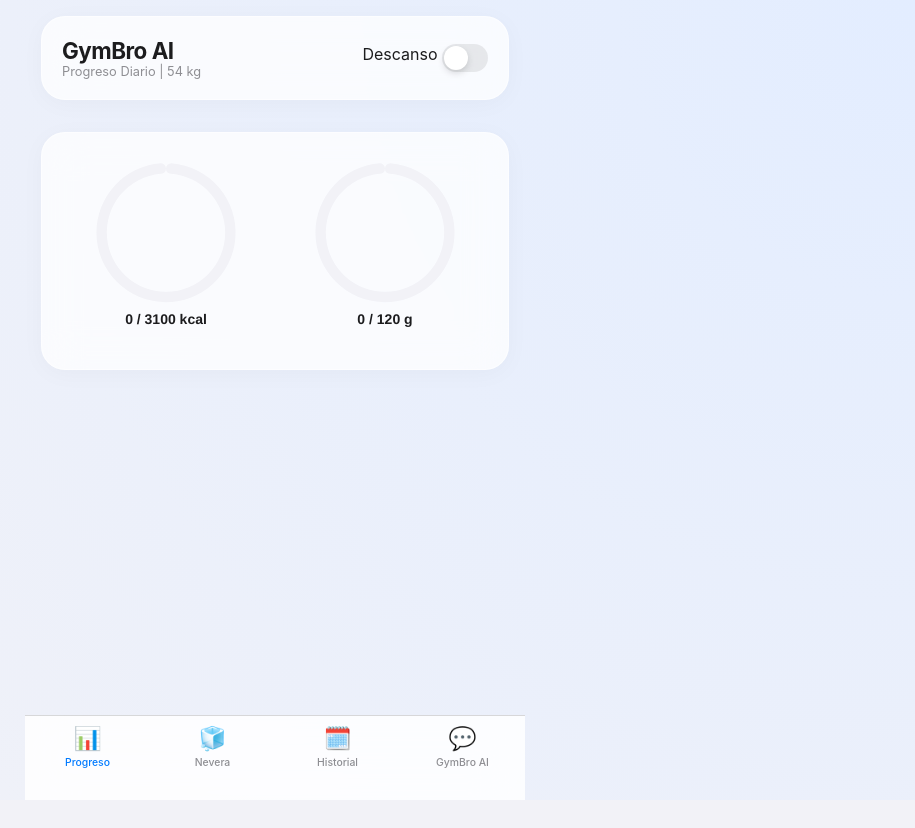
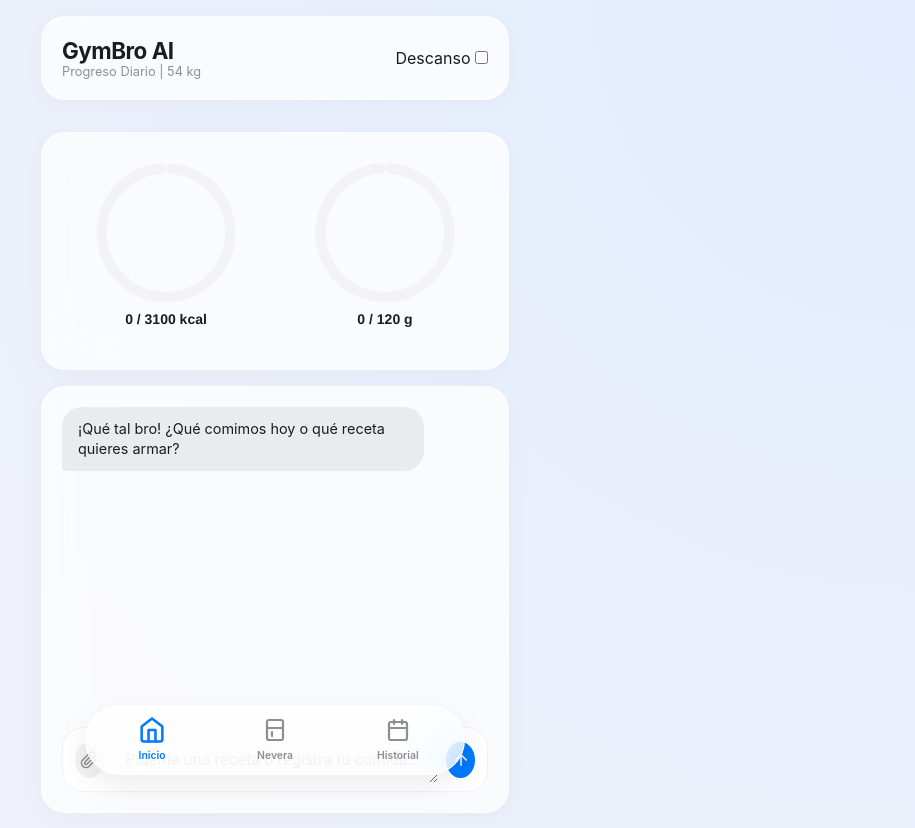
Before and after one commit to FYianProductions/gymbro-ai-mvp, a website with bundled scripts: page index.html in a window 1280 px wide. Shown: the whole page, without its empty margins (365-1280 px from the left). Before the commit the page ends 800 px from the top, so only its background shows below. Built offline with nearby package versions, Linux system fonts and the light colour scheme; no server answers.

Commit message:
feat: diseño premium organizado por pestañas ios 2

```diff
--- a/css/style.css
+++ b/css/style.css
@@ -264,23 +264,29 @@ input:focus, select:focus, textarea:focus {
     color: var(--text-main);
 }
 
-/* BARRA DE NAVEGACIÓN INFERIOR NATIVA (iOS TAB BAR) */
-.ios-tab-bar {
+/* =========================================
+   BARRA FLOTANTE "PASTILLA" (FLOATING PILL)
+   ========================================= */
+.floating-pill {
     position: fixed;
-    bottom: 0;
+    bottom: 25px; /* Flota sobre el borde inferior */
     left: 50%;
     transform: translateX(-50%);
-    width: 100%;
-    max-width: 500px;
-    height: var(--tab-bar-height);
-    background: rgba(255, 255, 255, 0.85);
+    width: 90%;
+    max-width: 380px; /* Ancho ajustado para parecer pastilla */
+    height: 70px;
+
+    /* Efecto Liquid Glass */
+    background: rgba(255, 255, 255, 0.7);
     backdrop-filter: blur(24px);
     -webkit-backdrop-filter: blur(24px);
-    border-top: 0.5px solid rgba(0, 0, 0, 0.15);
+    border: 1px solid rgba(255, 255, 255, 0.8);
+
+    border-radius: 40px; /* Bordes totalmente redondeados */
     display: flex;
-    justify-content: space-around;
-    padding-top: 8px;
-    padding-bottom: calc(env(safe-area-inset-bottom) + 5px);
+    justify-content: space-evenly;
+    align-items: center;
+    box-shadow: 0 10px 30px rgba(0, 0, 0, 0.08); /* Sombra elegante */
     z-index: 100;
 }
 
@@ -291,55 +297,51 @@ input:focus, select:focus, textarea:focus {
     flex-direction: column;
     align-items: center;
     gap: 4px;
-    width: 22%;
+    width: 30%;
     color: var(--text-muted);
     cursor: pointer;
-    transition: color 0.2s;
+    transition: color 0.3s ease;
 }
 
-.tab-icon {
-    font-size: 1.4rem;
+/* Estilos de Íconos SVG */
+.tab-icon svg {
+    width: 24px;
+    height: 24px;
+    stroke: currentColor;
+    fill: none;
+    stroke-width: 2.2;
+    stroke-linecap: round;
+    stroke-linejoin: round;
+    transition: transform 0.2s ease;
+}
+
+/* Efecto al seleccionar pestaña */
+.tab-btn.active {
+    color: var(--accent);
+}
+
+.tab-btn.active .tab-icon svg {
+    transform: scale(1.15); /* Crece un poquito al activarse */
 }
 
 .tab-text {
     font-size: 0.65rem;
-    font-weight: 500;
+    font-weight: 600;
 }
 
-.tab-btn.active {
-    color: var(--accent);
+/* Ajustes de botones SVG en el Chat */
+.icon-btn svg {
+    width: 18px;
+    height: 18px;
+    stroke: currentColor;
+    fill: none;
+    stroke-width: 2;
+    stroke-linecap: round;
+    stroke-linejoin: round;
 }
 
-/* Switch iOS */
-.ios-switch {
-    position: relative;
-    display: inline-block;
-    width: 46px;
-    height: 28px;
-}
-
-.ios-switch input { opacity: 0; width: 0; height: 0; }
-
-.slider {
-    position: absolute;
-    cursor: pointer;
-    top: 0; left: 0; right: 0; bottom: 0;
-    background-color: rgba(0, 0, 0, 0.08);
-    transition: .3s;
-    border-radius: 34px;
-}
-
-.slider:before {
-    position: absolute;
-    content: "";
-    height: 24px;
-    width: 24px;
-    left: 2px;
-    bottom: 2px;
-    background-color: white;
-    transition: .3s;
-    border-radius: 50%;
-    box-shadow: 0 3px 7px rgba(0,0,0,0.15);
+.photo-btn svg {
+    stroke: var(--text-muted);
 }
 
 input:checked + .slider { background-color: var(--success); }
--- a/index.html
+++ b/index.html
@@ -26,13 +26,28 @@
 
         <main class="main-content">
 
-            <section id="tab-dashboard" class="tab-view active">
+            <section id="tab-home" class="tab-view active">
                 <div class="dashboard glass-panel">
                     <div class="chart-container">
                         <canvas id="caloriesChart"></canvas>
                     </div>
                     <div class="chart-container">
                         <canvas id="proteinChart"></canvas>
+                    </div>
+                </div>
+
+                <div class="chat-interface glass-panel">
+                    <div id="chatLog" class="chat-log">
+                        <div class="msg bot">¡Qué tal bro! ¿Qué comimos hoy o qué receta quieres armar?</div>
+                    </div>
+                    <div class="chat-input-area">
+                        <button class="icon-btn photo-btn" id="photoBtn" title="Subir Foto">
+                            <svg viewBox="0 0 24 24"><path d="M21.44 11.05l-9.19 9.19a6 6 0 0 1-8.49-8.49l9.19-9.19a4 4 0 0 1 5.66 5.66l-9.2 9.19a2 2 0 0 1-2.83-2.83l8.49-8.48"/></svg>
+                        </button>
+                        <textarea id="chatInput" placeholder="Pídeme una receta o registra tu comida..." rows="1"></textarea>
+                        <button id="sendBtn" class="icon-btn send-btn">
+                            <svg viewBox="0 0 24 24"><line x1="12" y1="19" x2="12" y2="5"/><polyline points="5 12 12 5 19 12"/></svg>
+                        </button>
                     </div>
                 </div>
             </section>
@@ -81,37 +96,26 @@
                 </div>
             </section>
 
-            <section id="tab-chat" class="tab-view">
-                <div class="chat-interface glass-panel">
-                    <div id="chatLog" class="chat-log">
-                        <div class="msg bot">¡Qué tal bro! ¿Qué comimos hoy o qué receta quieres que armemos con lo que hay en la nevera? 🍳</div>
-                    </div>
-                    <div class="chat-input-area">
-                        <button class="icon-btn photo-btn" id="photoBtn" title="Subir Foto">📷</button>
-                        <textarea id="chatInput" placeholder="Pídemi una receta o escribe tu comida..." rows="1"></textarea>
-                        <button id="sendBtn" class="icon-btn send-btn">⬆</button>
-                    </div>
-                </div>
-            </section>
-
         </main>
 
-        <nav class="ios-tab-bar">
-            <button class="tab-btn active" data-tab="tab-dashboard">
-                <span class="tab-icon">📊</span>
-                <span class="tab-text">Progreso</span>
+        <nav class="ios-tab-bar floating-pill">
+            <button class="tab-btn active" data-tab="tab-home">
+                <div class="tab-icon">
+                    <svg viewBox="0 0 24 24"><path d="M3 9l9-7 9 7v11a2 2 0 0 1-2 2H5a2 2 0 0 1-2-2z"/><polyline points="9 22 9 12 15 12 15 22"/></svg>
+                </div>
+                <span class="tab-text">Inicio</span>
             </button>
             <button class="tab-btn" data-tab="tab-fridge">
-                <span class="tab-icon">🧊</span>
+                <div class="tab-icon">
+                    <svg viewBox="0 0 24 24"><rect x="4" y="2" width="16" height="20" rx="2" ry="2"/><line x1="4" y1="10" x2="20" y2="10"/><line x1="9" y1="14" x2="9" y2="18"/></svg>
+                </div>
                 <span class="tab-text">Nevera</span>
             </button>
             <button class="tab-btn" data-tab="tab-history">
-                <span class="tab-icon">🗓️</span>
+                <div class="tab-icon">
+                    <svg viewBox="0 0 24 24"><rect x="3" y="4" width="18" height="18" rx="2" ry="2"/><line x1="16" y1="2" x2="16" y2="6"/><line x1="8" y1="2" x2="8" y2="6"/><line x1="3" y1="10" x2="21" y2="10"/></svg>
+                </div>
                 <span class="tab-text">Historial</span>
-            </button>
-            <button class="tab-btn" data-tab="tab-chat">
-                <span class="tab-icon">💬</span>
-                <span class="tab-text">GymBro AI</span>
             </button>
         </nav>
 
--- a/js/app.js
+++ b/js/app.js
@@ -174,6 +174,26 @@ document.getElementById('restModeToggle').addEventListener('change', (e) => {
     updateCharts();
 });
 
+    // ==========================================
+// LÓGICA DE NAVEGACIÓN (TABS)
+// ==========================================
+document.querySelectorAll('.tab-btn').forEach(btn => {
+    btn.addEventListener('click', () => {
+        // 1. Quitar la clase 'active' de todos los botones y vistas
+        document.querySelectorAll('.tab-btn').forEach(b => b.classList.remove('active'));
+        document.querySelectorAll('.tab-view').forEach(v => v.classList.remove('active'));
+
+        // 2. Añadir 'active' al botón clickeado
+        btn.classList.add('active');
+
+        // 3. Mostrar la vista correspondiente
+        const targetId = btn.getAttribute('data-tab');
+        document.getElementById(targetId).classList.add('active');
+
+        // Scroll al inicio de la página para evitar cortes visuales
+        window.scrollTo(0, 0);
+    });
+});
 // CONEXIÓN REAL CON NETLIFY FUNCTIONS Y GEMINI AI
 document.getElementById('sendBtn').addEventListener('click', async () => {
     const input = document.getElementById('chatInput');
```
